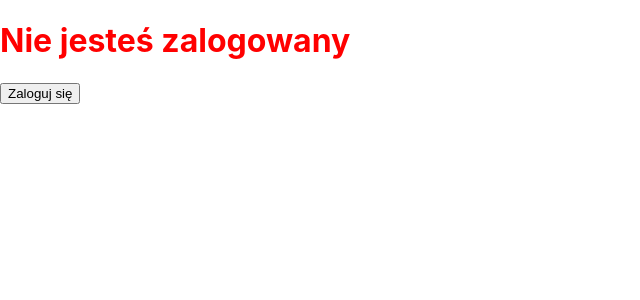
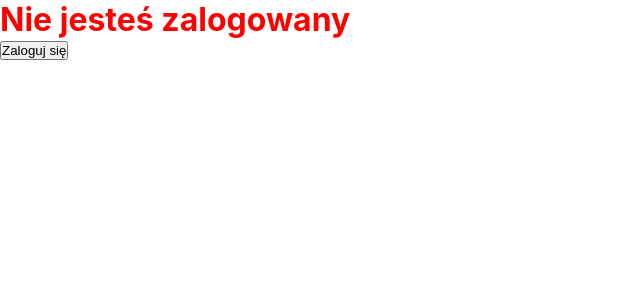
Before and after one commit to MaciejZebala/nextgraphql, a Next.js app: page / in a window 1280 px wide. Shown: the top 300 px of the page, without its empty margins (0-640 px from the left). Built offline with nearby package versions, Linux system fonts and the light colour scheme; no server answers.

Commit message:
feat(styles): Normalize styles

```diff
--- a/styles/globals.css
+++ b/styles/globals.css
@@ -11,6 +11,20 @@ a {
   text-decoration: none;
 }
 
-* {
+*,
+*::before,
+*::after {
   box-sizing: border-box;
+  margin: 0;
+  padding: 0;
+  -webkit-font-smoothing: antialiased;
+  -moz-osx-font-smoothing: grayscale;
 }
+
+html {
+  font-size: 62.5%;
+}
+
+body {
+  font-size: 1.6rem;
+}
```
